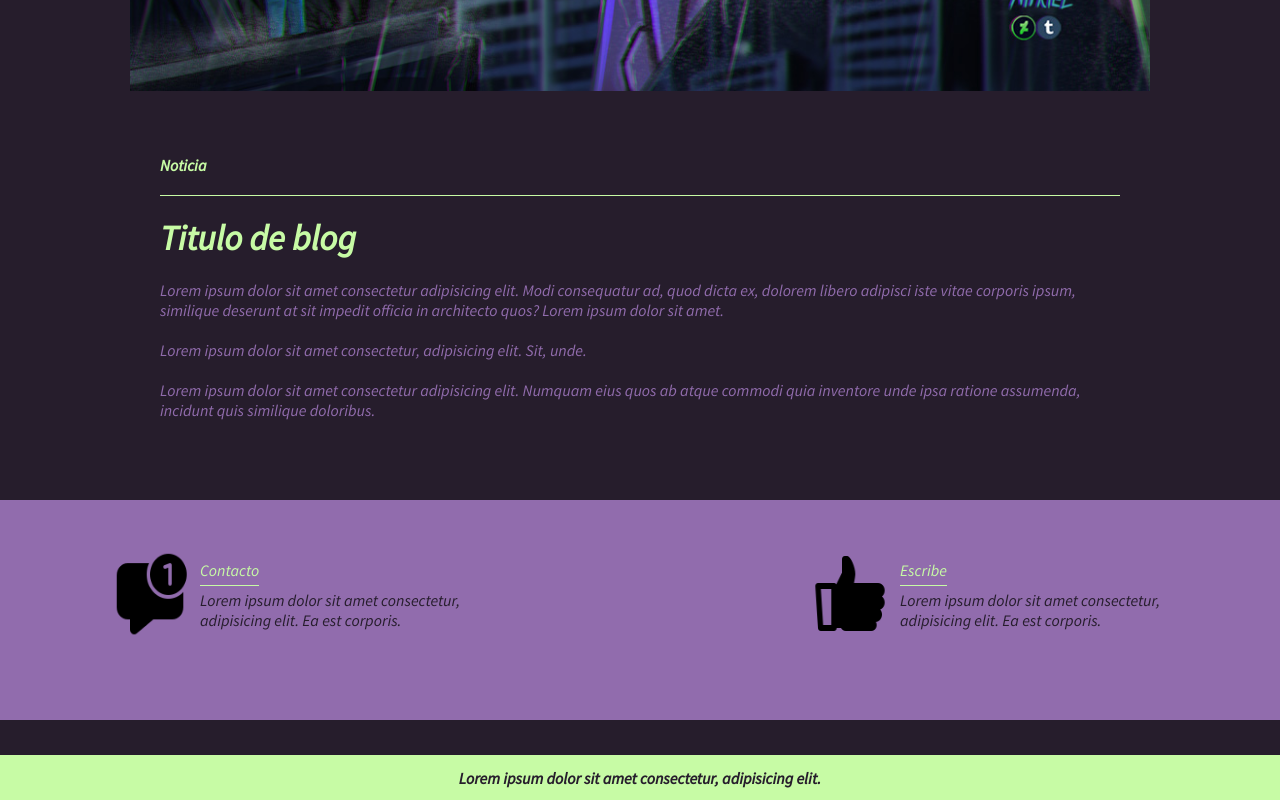
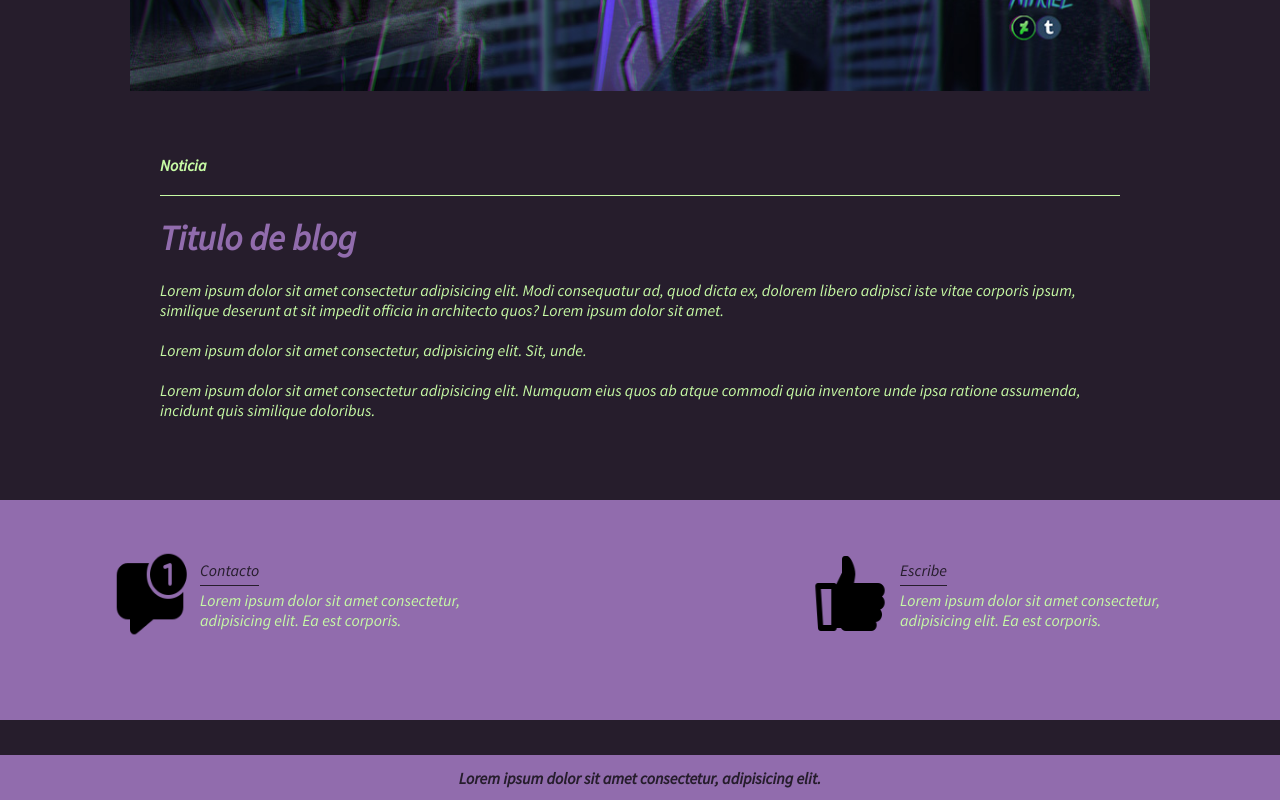
Before and after one commit to nazgul1998/MiBlog, a plain HTML site: page blog.html in a window 1280 px wide. Shown: the part 729-1529 px from the top of the page. Drawn offline with Linux system fonts and the light colour scheme.

Commit message:
colores post corregidos

```diff
--- a/css/main.css
+++ b/css/main.css
@@ -258,7 +258,7 @@ footer{
   display: flex;
   align-items: center;
   justify-content: center;
-  background-color: #c7fba5;
+  background-color: #916cad;
 }
 
 footer p {
@@ -281,7 +281,7 @@ footer p {
 
 .blog-content__article{
   padding: 0 80px 40px;
-  color: #916cad;
+  color: #c7fba5;
 }
 
 .blog-content__article h4{
@@ -293,7 +293,7 @@ footer p {
 .blog-content__article h1{
   margin: 20px 0;
   font-size: 35px;
-  color: #c7fba5;
+  color: #916cad;
 }
 
 
@@ -326,8 +326,8 @@ footer p {
 
 .contact-info a{
   text-decoration: none;
-  color: #c7fba5;
-  border-bottom: 1px solid #c7fba5;
+  color: #261d2c;
+  border-bottom: 1px solid #261d2c;
   padding-bottom: 5px;
 }
 .contact-info a:hover{
@@ -336,7 +336,7 @@ footer p {
 
 .contact-info p{
   margin-top: 10px;
-  color: #261d2c;
+  color: #c7fba5;
 }
 
 
```
